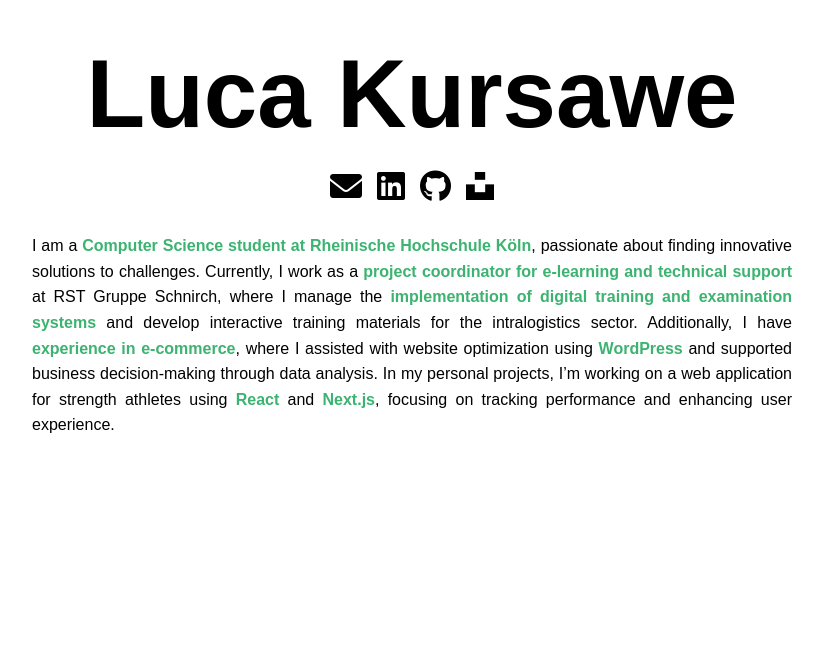
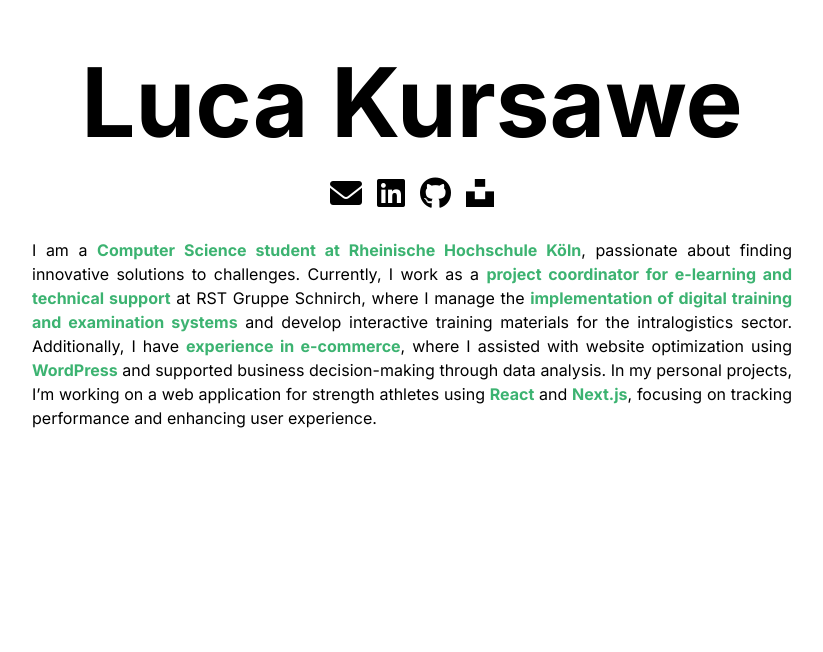
Before and after one commit to lucakursawe/portfolio, a plain HTML site: page index.html in a window 1280 px wide. Shown: the part 148-800 px from the top of the page, without its empty margins (228-1051 px from the left). Drawn offline with Linux system fonts and the light colour scheme.

Commit message:
made css more compact and less verbose

```diff
--- a/index.css
+++ b/index.css
@@ -1,81 +1,71 @@
-/* Apply these styles to all elements */
+@import url('https://fonts.googleapis.com/css2?family=Inter:wght@400;700&display=swap');
+
+/* Global reset and base styles */
 * {
-    margin: 0; /* Remove default margin */
-    padding: 0; /* Remove default padding */
-    box-sizing: border-box; /* Include padding and border in the element's total width and height */
-    scroll-behavior: smooth; /* Enable smooth scrolling */
+  margin: 0;
+  padding: 0;
+  box-sizing: border-box;
+  scroll-behavior: smooth;
 }
 
-/* Apply these styles to the body element */
+/* Base body styling */
 body {
-    font-family: Arial, sans-serif; /* Set the font family */
-    line-height: 1.6; /* Set the line height */
-    color: black; /* Set the text color */
-    background-color: white; /* Set the background color */
-    overflow-x: hidden; /* Prevent horizontal scrolling */
+  font-family: 'Inter', sans-serif;
+  line-height: 1.5;
+  color: black;
+  background-color: white;
+  overflow-x: hidden;
 }
 
-/* Apply these styles to paragraph elements inside the body */
+/* Paragraphs inside the body */
 body p {
-    font-size: 1rem; /* Set the font size */
-    color: black; /* Set the text color */
-    max-width: 800px; /* Set the maximum width of the paragraph */
-    margin: 20px auto; /* Add margin around the paragraph and center it */
-    padding: 0 20px; /* Add padding to the left and right */
-    text-align: justify; /* Justify the text to make both sides even */
+  font-size: 1rem;
+  max-width: 800px;
+  margin: 20px auto;
+  padding: 0 20px;
+  text-align: justify;
 }
 
-/* Apply these styles to elements with the class "section" */
+/* Section layout */
 .section {
-    height: 100vh; /* Set the height to 100% of the viewport height */
-    display: flex; /* Use flexbox layout */
-    justify-content: center; /* Center items horizontally */
-    flex-direction: column; /* Arrange items in a column */
-    text-align: center; /* Center text */
-    padding: 20px; /* Add padding */
+  height: 100vh;
+  display: flex;
+  flex-direction: column;
+  justify-content: center;
+  text-align: center;
+  padding: 20px;
 }
 
-/* Apply these styles to bold elements */
-b {
-    color: mediumseagreen; /* Set the text color */
+/* Heading styles */
+h1 {
+  font-size: 6rem;
+  line-height: 1;
 }
 
-/* Apply these styles to h1 elements */
-h1 {
-    font-size: 6rem; /* Set the font size */
-    line-height: 1; /* Set the line height */
-    color: black; /* Set the text color */
+h2 {
+  font-size: 2rem;
 }
 
-/* Apply these styles to h2 elements */
-h2 {
-    font-size: 2rem; /* Set the font size */
-    color: black; /* Set the text color */
+/* Bold text color */
+b {
+  color: mediumseagreen;
 }
 
-/* Apply these styles to paragraph elements */
-p {
-    font-size: 1rem; /* Set the font size */
-    color: black; /* Set the text color */
+/* Contact icons styling */
+.contact-icons {
+  display: flex;
+  justify-content: center;
+  gap: 15px;
+  margin-top: 20px;
 }
 
-/* Apply these styles to elements with the class "contact-icons" */
-.contact-icons {
-    margin-top: 20px; /* Add margin to the top */
-    justify-content: center; /* Center items horizontally */
-    display: flex; /* Use flexbox layout */
-    gap: 15px; /* Add space between items */
+.contact-icons a {
+  font-size: 2rem;
+  text-decoration: none;
+  transition: color 0.3s;
+    color: black;
 }
 
-/* Apply these styles to anchor elements inside elements with the class "contact-icons" */
-.contact-icons a {
-    text-decoration: none; /* Remove underline from links */
-    color: black; /* Set the text color */
-    font-size: 2rem; /* Set the font size */
-    transition: color 0.3s; /* Smooth transition for color change */
+.contact-icons a:hover {
+  color: mediumseagreen;
 }
-
-/* Apply these styles to anchor elements inside elements with the class "contact-icons" when hovered */
-.contact-icons a:hover {
-    color: mediumseagreen; /* Change color on hover */
-}
```
